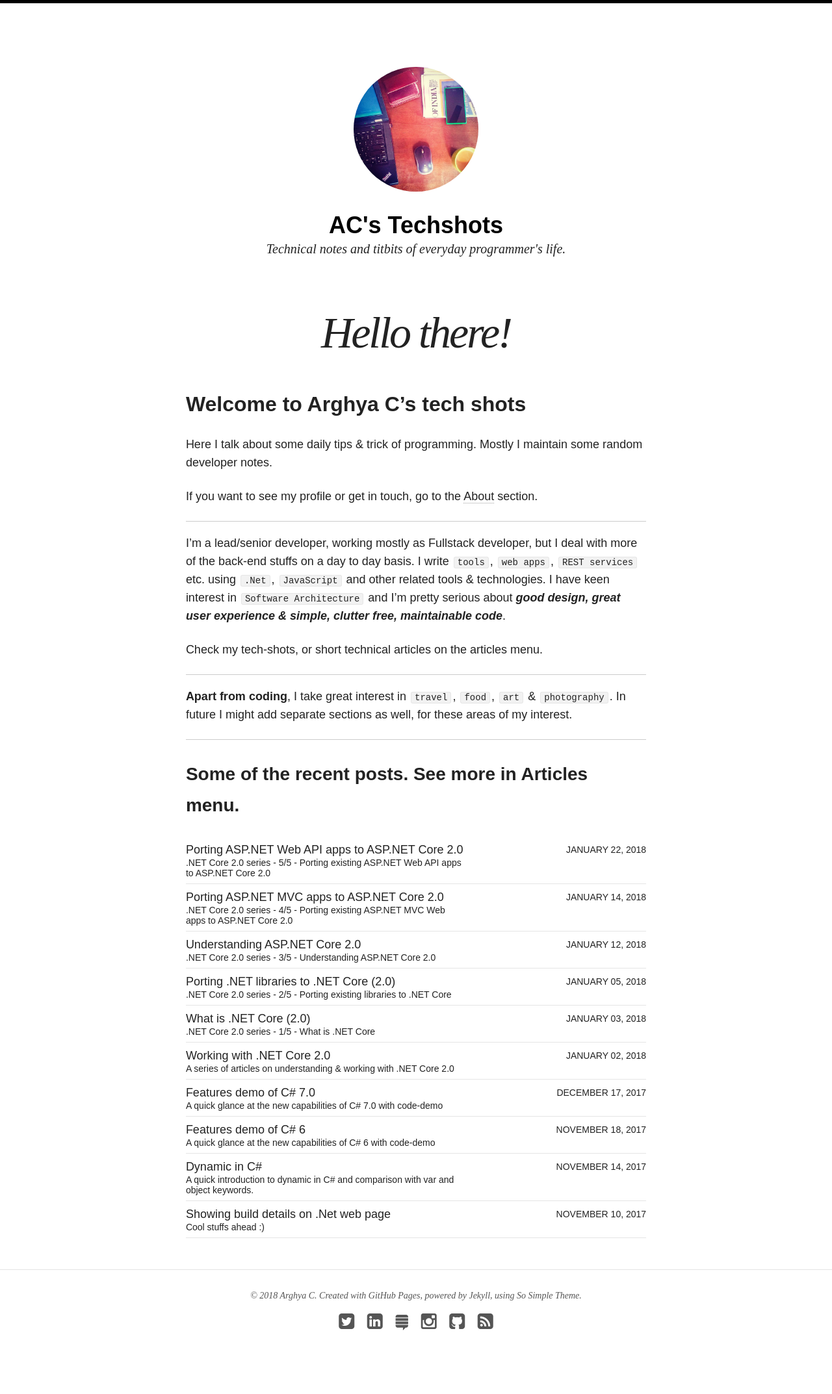
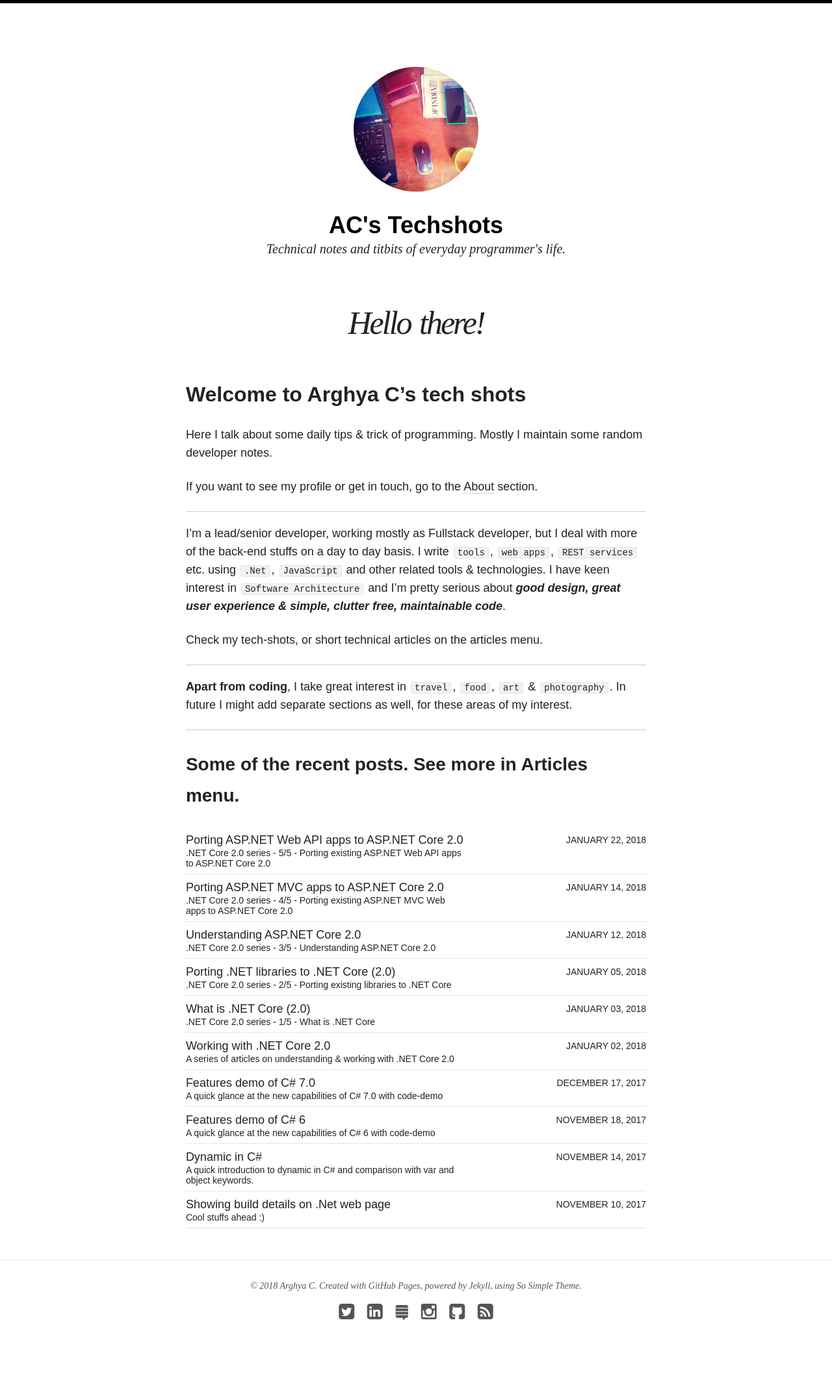
Before and after one commit to chakrabar/chakrabar.github.io, a Jekyll site: the page built from index.md, in a window 1280 px wide. Shown: the whole page at 65% size. Built offline with Jekyll 4.4.1, drawn with Linux system fonts in a browser that asks for light colours; nearby versions of some CDN libraries.

Commit message:
Styles: Reducing title size and pulling up feature image on small screen

```diff
--- a/_sass/_page.scss
+++ b/_sass/_page.scss
@@ -18,10 +18,11 @@
 }
 
 /* feature image */
-
+/*Arghya - added margin-top: -3rem; to pull up on small devices */
 .entry-feature-image {
 	margin: 20px 0 0;
 	width: 100%;
+	margin-top: -3rem; /* overlap with (goe behind) site logo */
 
 	@include media($medium) {
 		margin-top: -75px; /* move up to be overlapped by site logo */
@@ -79,13 +80,20 @@ span + .entry-title {
 	margin-top: 0;
 }
 
+/*Arghya trying dumb tricks to improve title style
+Originals: @include font-size(36,yes,36); => ($size, $margin: yes, $line-height)
+@include font-size(52,yes,54); $medium
+@include font-size(68,yes,72); $large
+no word-spacing
+*/
 .entry-title {
 	font-family: $alt-font;
 	font-style: italic;
-	@include font-size(36,yes,36);
+	@include font-size(30,yes,36);
 	font-weight: 400;
 	line-height: 1;
 	letter-spacing: -3px;
+	word-spacing: 0.25rem;
 
 	a {
 		color: $black;
@@ -93,11 +101,11 @@ span + .entry-title {
 	}
 
 	@include media($medium) {
-		@include font-size(52,yes,54);
+		@include font-size(40,yes,54);
 	}
 
 	@include media($large) {
-		@include font-size(68,yes,72);
+		@include font-size(50,yes,72);
 	}
 }
 
```
